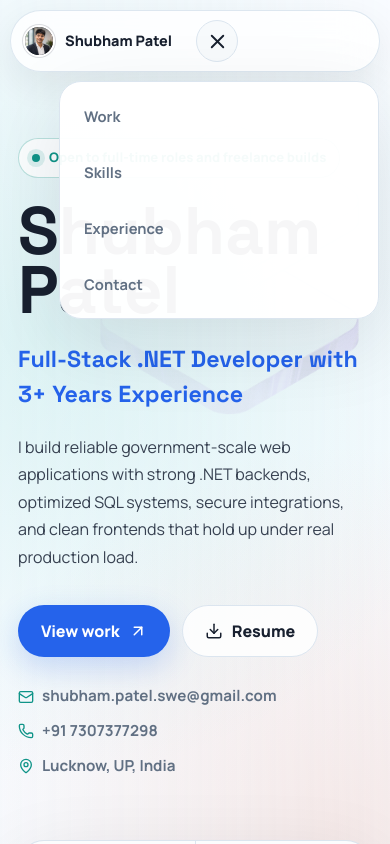
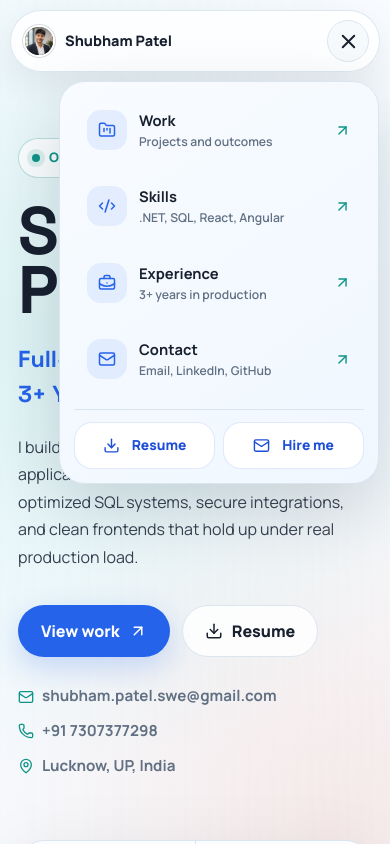
Before and after one commit to shubham-s-patel/portfolio-2, a React (Vite) app: page / in a window 390 px wide. Both pictures are taken after a click on the button "Toggle menu". Shown: the top 844 px of the page. Built offline with nearby package versions, Linux system fonts and the light colour scheme.

Commit message:
Improve mobile navigation

```diff
--- a/src/App.jsx
+++ b/src/App.jsx
@@ -6,6 +6,7 @@ import {
   Code2,
   Database,
   Download,
+  FolderKanban,
   Globe2,
   Mail,
   MapPin,
@@ -30,7 +31,12 @@ const profile = {
   resume: '/Shubham_Patel_Resume.pdf',
 }
 
-const navItems = ['Work', 'Skills', 'Experience', 'Contact']
+const navItems = [
+  { label: 'Work', href: '#work', icon: FolderKanban, text: 'Projects and outcomes' },
+  { label: 'Skills', href: '#skills', icon: Code2, text: '.NET, SQL, React, Angular' },
+  { label: 'Experience', href: '#experience', icon: BriefcaseBusiness, text: '3+ years in production' },
+  { label: 'Contact', href: '#contact', icon: Mail, text: 'Email, LinkedIn, GitHub' },
+]
 
 const metrics = [
   { value: '1M+', label: 'users served' },
@@ -122,11 +128,33 @@ function App() {
         </a>
 
         <nav className={menuOpen ? 'nav-links open' : 'nav-links'} aria-label="Primary navigation">
-          {navItems.map((item) => (
-            <a key={item} href={`#${item.toLowerCase()}`} onClick={closeMenu}>
-              {item}
+          {navItems.map((item) => {
+            const Icon = item.icon
+
+            return (
+              <a key={item.label} href={item.href} onClick={closeMenu}>
+                <span className="nav-icon">
+                  <Icon size={18} />
+                </span>
+                <span className="nav-copy">
+                  <span>{item.label}</span>
+                  <small>{item.text}</small>
+                </span>
+                <ArrowUpRight className="nav-arrow" size={17} />
+              </a>
+            )
+          })}
+
+          <div className="mobile-menu-actions">
+            <a href={profile.resume} target="_blank" rel="noreferrer" onClick={closeMenu}>
+              <Download size={17} />
+              Resume
             </a>
-          ))}
+            <a href={`mailto:${profile.email}`} onClick={closeMenu}>
+              <Mail size={17} />
+              Hire me
+            </a>
+          </div>
         </nav>
 
         <div className="header-actions">
--- a/src/index.css
+++ b/src/index.css
@@ -125,6 +125,9 @@ svg {
 }
 
 .nav-links a {
+  display: flex;
+  align-items: center;
+  gap: 8px;
   padding: 10px 14px;
   border-radius: 999px;
   color: var(--muted);
@@ -138,6 +141,13 @@ svg {
 .nav-links a:hover {
   background: rgba(37, 99, 235, 0.08);
   color: var(--ink);
+}
+
+.nav-icon,
+.nav-copy small,
+.nav-arrow,
+.mobile-menu-actions {
+  display: none;
 }
 
 .header-actions {
@@ -730,7 +740,7 @@ svg {
 
 @media (max-width: 1040px) {
   .site-header {
-    grid-template-columns: auto 1fr auto;
+    grid-template-columns: 1fr auto;
   }
 
   .header-actions {
@@ -739,6 +749,7 @@ svg {
 
   .menu-button {
     display: grid;
+    justify-self: end;
   }
 
   .nav-links {
@@ -749,11 +760,14 @@ svg {
     width: min(320px, calc(100vw - 32px));
     flex-direction: column;
     align-items: stretch;
-    padding: 10px;
+    gap: 8px;
+    padding: 14px;
     border: 1px solid var(--line);
-    border-radius: 22px;
-    background: rgba(255, 255, 255, 0.96);
-    box-shadow: var(--shadow);
+    border-radius: 26px;
+    background:
+      linear-gradient(145deg, rgba(248, 251, 255, 0.98), rgba(239, 247, 255, 0.96)),
+      #ffffff;
+    box-shadow: 0 24px 70px rgba(15, 23, 42, 0.16);
   }
 
   .nav-links.open {
@@ -761,7 +775,67 @@ svg {
   }
 
   .nav-links a {
-    padding: 13px 14px;
+    position: relative;
+    gap: 12px;
+    min-height: 64px;
+    padding: 12px;
+    border: 1px solid transparent;
+    border-radius: 18px;
+    color: var(--ink);
+  }
+
+  .nav-links a:hover {
+    border-color: rgba(37, 99, 235, 0.12);
+    background: rgba(255, 255, 255, 0.82);
+  }
+
+  .nav-icon {
+    display: grid;
+    width: 40px;
+    height: 40px;
+    flex: 0 0 auto;
+    place-items: center;
+    border-radius: 14px;
+    background: rgba(37, 99, 235, 0.09);
+    color: var(--blue);
+  }
+
+  .nav-copy {
+    display: grid;
+    gap: 2px;
+    min-width: 0;
+  }
+
+  .nav-copy small {
+    display: block;
+    color: var(--muted);
+    font-size: 0.76rem;
+    font-weight: 600;
+  }
+
+  .nav-arrow {
+    display: block;
+    margin-left: auto;
+    color: var(--green);
+  }
+
+  .mobile-menu-actions {
+    display: grid;
+    grid-template-columns: repeat(2, minmax(0, 1fr));
+    gap: 8px;
+    margin-top: 8px;
+    padding-top: 12px;
+    border-top: 1px solid var(--line);
+  }
+
+  .mobile-menu-actions a {
+    min-height: 44px;
+    justify-content: center;
+    border-color: rgba(37, 99, 235, 0.14);
+    background: #ffffff;
+    color: var(--blue-dark);
+    font-size: 0.86rem;
+    font-weight: 800;
   }
 
   .hero-content h1 {
```
